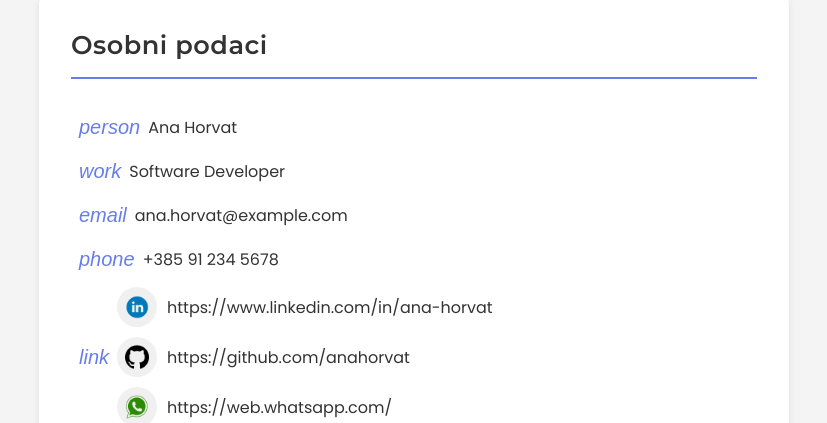
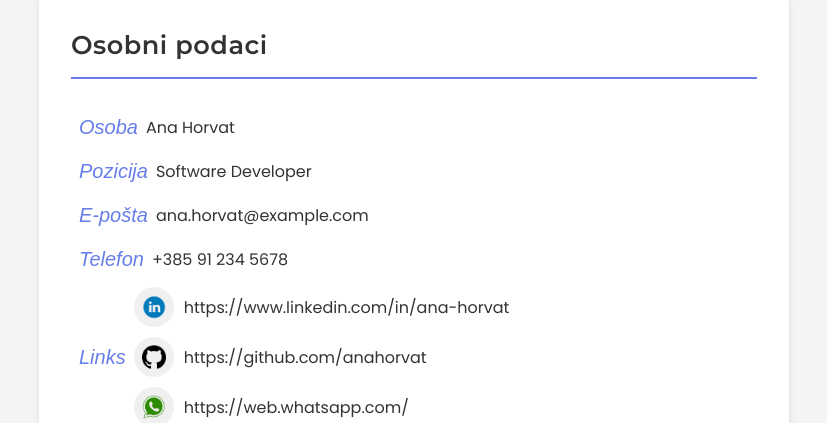
Before and after one commit to NotSpartan/zivotopis-batinic, an Angular app: page / in a window 1280 px wide. Shown: the part 488-911 px from the top of the page, without its empty margins (226-1053 px from the left). Built offline with nearby package versions, Linux system fonts and the light colour scheme.

Commit message:
dorada - labela za pola u komponenti osobni-podatci

```diff
--- a/src/app/osobni-podaci/osobni-podaci.component.html
+++ b/src/app/osobni-podaci/osobni-podaci.component.html
@@ -14,7 +14,7 @@
     </div>
 
     <div class="field">
-      <i class="material-icons">link</i>
+      <i class="material-icons">Links</i>
       <div class="field-content">
         <div class="links-container">
           <ng-container *ngIf="!isEditing() || isGeneratingPDF; else editLinks">
--- a/src/app/osobni-podaci/osobni-podaci.component.ts
+++ b/src/app/osobni-podaci/osobni-podaci.component.ts
@@ -48,10 +48,10 @@ export class OsobniPodaciComponent {
   isAuthor = computed(() => this.authService.isAuthor());
 
   fields = computed<Field[]>(() => [
-    { name: 'imePrezime', icon: 'person', value: this.imePrezime, type: 'text', placeholder: 'Ime i prezime' },
-    { name: 'titula', icon: 'work', value: this.titula, type: 'text', placeholder: 'Zanimanje' },
-    { name: 'email', icon: 'email', value: this.email, type: 'email', placeholder: 'Email' },
-    { name: 'telefon', icon: 'phone', value: this.telefon, type: 'tel', placeholder: 'Telefon' },
+    { name: 'imePrezime', icon: 'Osoba', value: this.imePrezime, type: 'text', placeholder: 'Ime i prezime' },
+    { name: 'titula', icon: 'Pozicija', value: this.titula, type: 'text', placeholder: 'Zanimanje' },
+    { name: 'email', icon: 'E-pošta', value: this.email, type: 'email', placeholder: 'Email' },
+    { name: 'telefon', icon: 'Telefon', value: this.telefon, type: 'tel', placeholder: 'Telefon' },
   ]);
 
   ngOnInit() {
```
